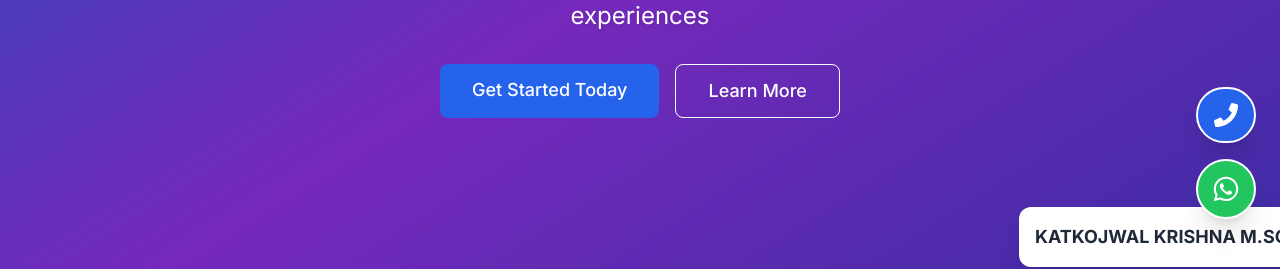
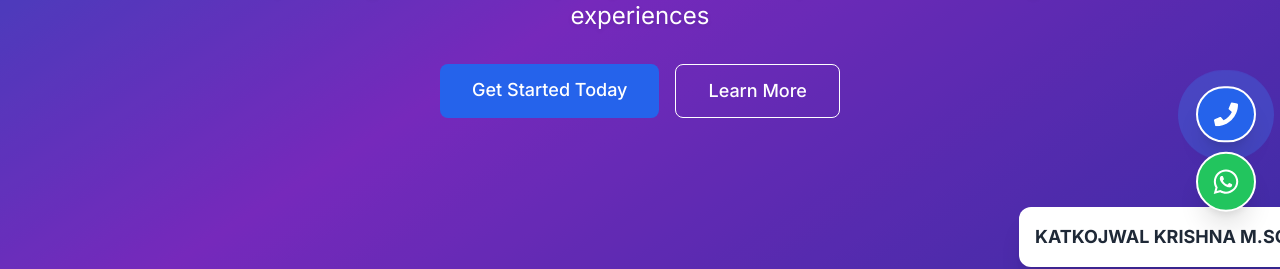
Before and after one commit to katkojwalk/KLM-HOMETUITIONS-LIVE, a React (Create React App) app in the folder client/: page / in a window 1280 px wide. Shown: the part 557-826 px from the top of the page. Built offline with nearby package versions, Linux system fonts and the light colour scheme; no server answers.

Commit message:
Add blinking and moving animations to contact widget

```diff
--- a/client/src/components/ContactWidget.js
+++ b/client/src/components/ContactWidget.js
@@ -10,28 +10,50 @@ const ContactWidget = () => {
   return (
     <div className="fixed bottom-6 right-6 z-50 flex flex-col space-y-4">
       {/* Phone Button */}
+      <div className="relative group">
+        {/* Pulsing background effect */}
+        <div className="absolute inset-0 bg-blue-500 rounded-full animate-ping opacity-75"></div>
         <motion.a
           href={`tel:${phoneNumber}`}
+          animate={{ y: [0, -8, 0] }}
+          transition={{ duration: 2, repeat: Infinity, ease: "easeInOut" }}
           whileHover={{ scale: 1.1 }}
           whileTap={{ scale: 0.9 }}
-        className="bg-blue-600 text-white p-3.5 rounded-full shadow-xl flex items-center justify-center hover:bg-blue-700 transition-colors border-2 border-white"
+          className="relative bg-blue-600 text-white p-3.5 rounded-full shadow-xl flex items-center justify-center hover:bg-blue-700 transition-colors border-2 border-white z-10"
           title="Call Us"
         >
+          <motion.div
+            animate={{ rotate: [0, -15, 15, -15, 15, 0] }}
+            transition={{ duration: 1.5, repeat: Infinity, repeatDelay: 3 }}
+          >
             <FaPhone className="h-6 w-6" />
+          </motion.div>
         </motion.a>
+      </div>
 
       {/* WhatsApp Button */}
+      <div className="relative group">
+        {/* Pulsing background effect */}
+        <div className="absolute inset-0 bg-green-400 rounded-full animate-ping opacity-75" style={{ animationDelay: '0.5s' }}></div>
         <motion.a
           href={`https://wa.me/${whatsappNumber}?text=Hi%20QUADRA%20HOME%20TUITIONS,%20I%20would%20like%20to%20know%20more.`}
           target="_blank"
           rel="noopener noreferrer"
+          animate={{ y: [0, -8, 0] }}
+          transition={{ duration: 2, repeat: Infinity, ease: "easeInOut", delay: 1 }}
           whileHover={{ scale: 1.1 }}
           whileTap={{ scale: 0.9 }}
-        className="bg-green-500 text-white p-3.5 rounded-full shadow-xl flex items-center justify-center hover:bg-green-600 transition-colors border-2 border-white"
+          className="relative bg-green-500 text-white p-3.5 rounded-full shadow-xl flex items-center justify-center hover:bg-green-600 transition-colors border-2 border-white z-10"
           title="WhatsApp Us"
         >
+          <motion.div
+            animate={{ scale: [1, 1.2, 1] }}
+            transition={{ duration: 1.5, repeat: Infinity, repeatDelay: 2 }}
+          >
             <FaWhatsapp className="h-7 w-7" />
+          </motion.div>
         </motion.a>
+      </div>
     </div>
   );
 };
```
Lines whose indentation alone changed are shown as unchanged.
